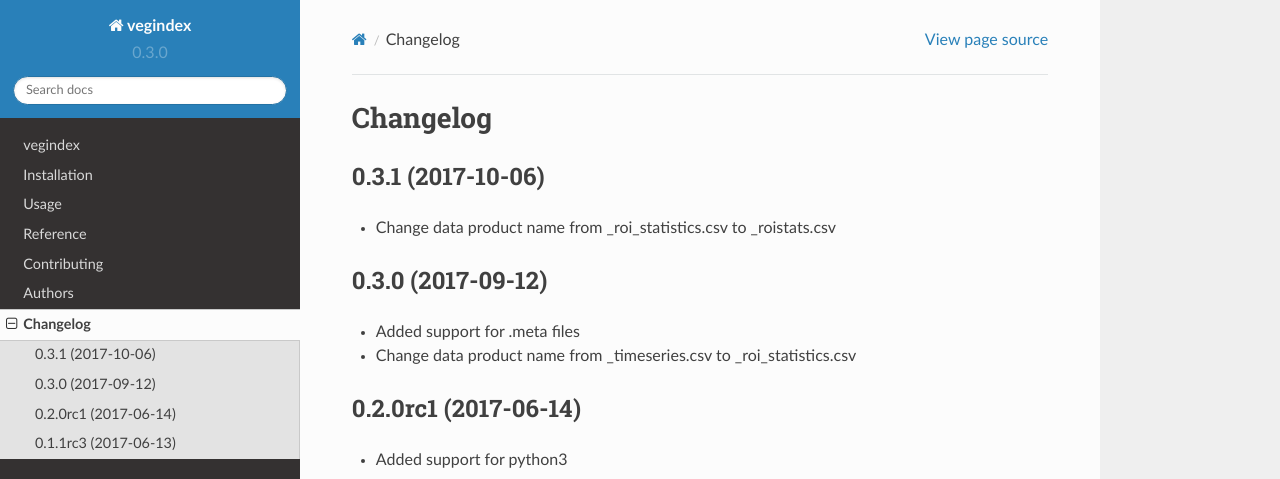
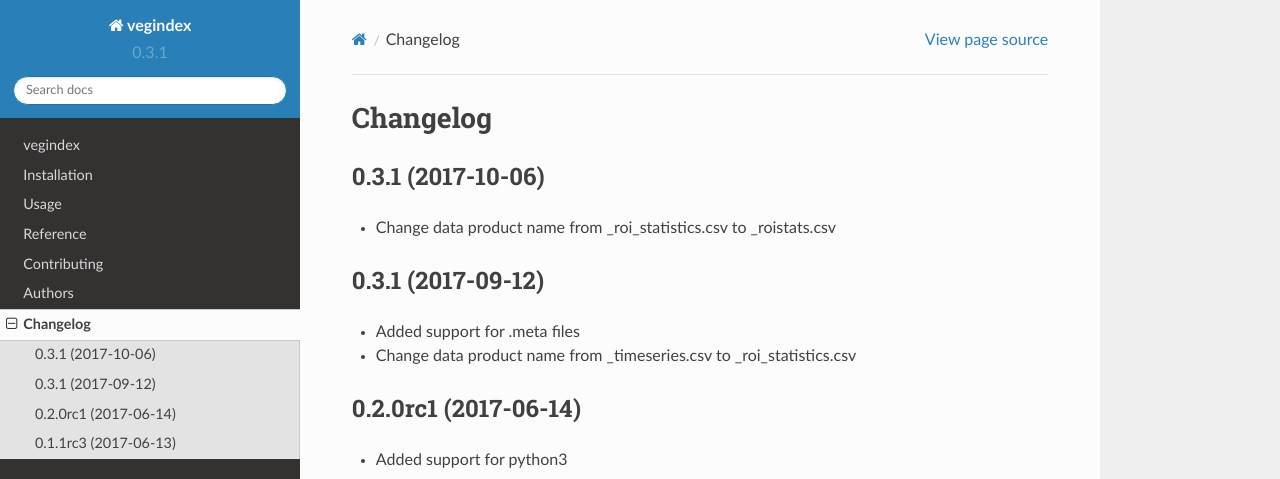
Before and after one commit to tmilliman/python-vegindex, a Sphinx documentation site: the page built from docs/changelog.rst, in a window 1280 px wide. Shown: the top 479 px of the page. Built offline with Sphinx 7.4.7 and the Read the Docs theme 2.0.0, drawn with Linux system fonts in a browser that asks for light colours.

Commit message:
Bump version: 0.3.0 → 0.3.1

```diff
--- a/CHANGELOG.rst
+++ b/CHANGELOG.rst
@@ -6,7 +6,7 @@
 * Change data product name from _roi_statistics.csv to _roistats.csv
 
 
-0.3.0 (2017-09-12)
+0.3.1 (2017-09-12)
 ---------------------
 
 * Added support for .meta files
--- a/docs/conf.py
+++ b/docs/conf.py
@@ -26,7 +26,7 @@
 year = u'2017'
 author = u'Thomas Milliman'
 copyright = '{0}, {1}'.format(year, author)
-version = release = u'0.3.0'
+version = release = u'0.3.1'
 
 pygments_style = 'trac'
 templates_path = ['.']
--- a/setup.py
+++ b/setup.py
@@ -24,7 +24,7 @@
 
 setup(
     name='vegindex',
-    version='0.3.0',
+    version='0.3.1',
     license='MIT',
     description='Python tools for generating vegetation index timeseries from PhenoCam images.',
     long_description='%s\n%s' % (
--- a/src/vegindex/__init__.py
+++ b/src/vegindex/__init__.py
@@ -2,7 +2,7 @@
 
 __author__ = """Thomas Milliman"""
 __email__ = 'thomas.milliman@unh.edu'
-__version__ = '0.3.0'
+__version__ = '0.3.1'
 
 import os
 
```
Also changed, not shown: .bumpversion.cfg.
